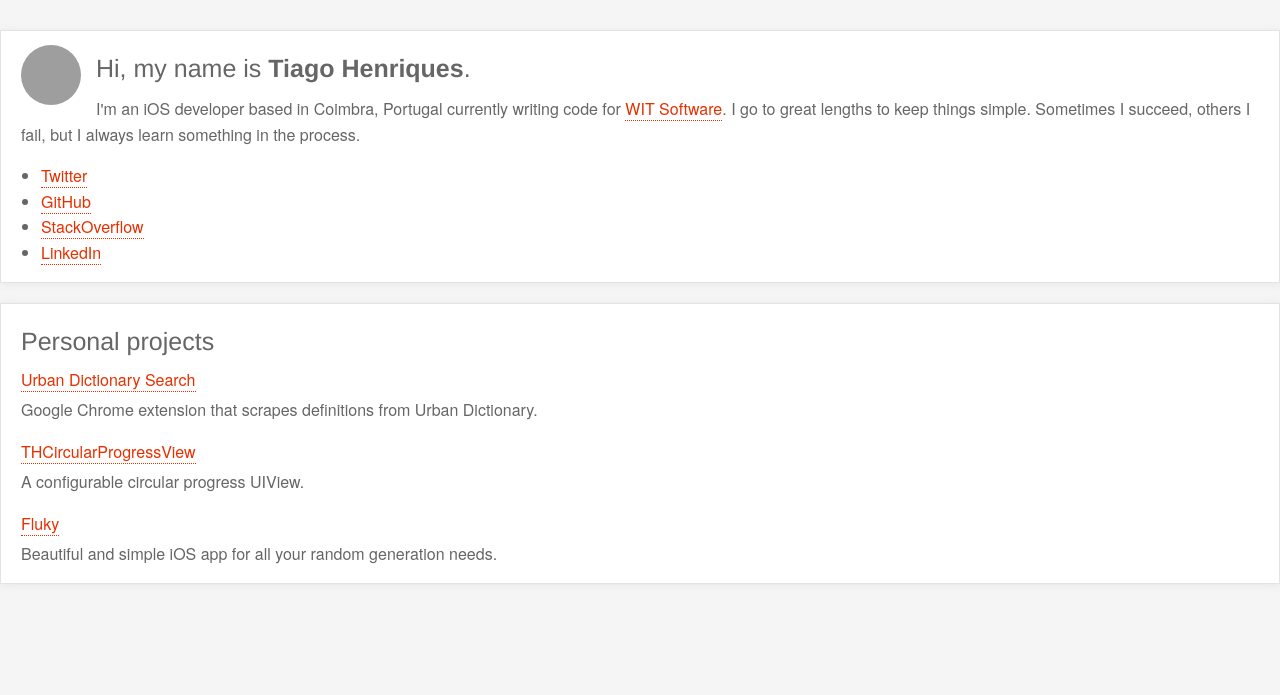
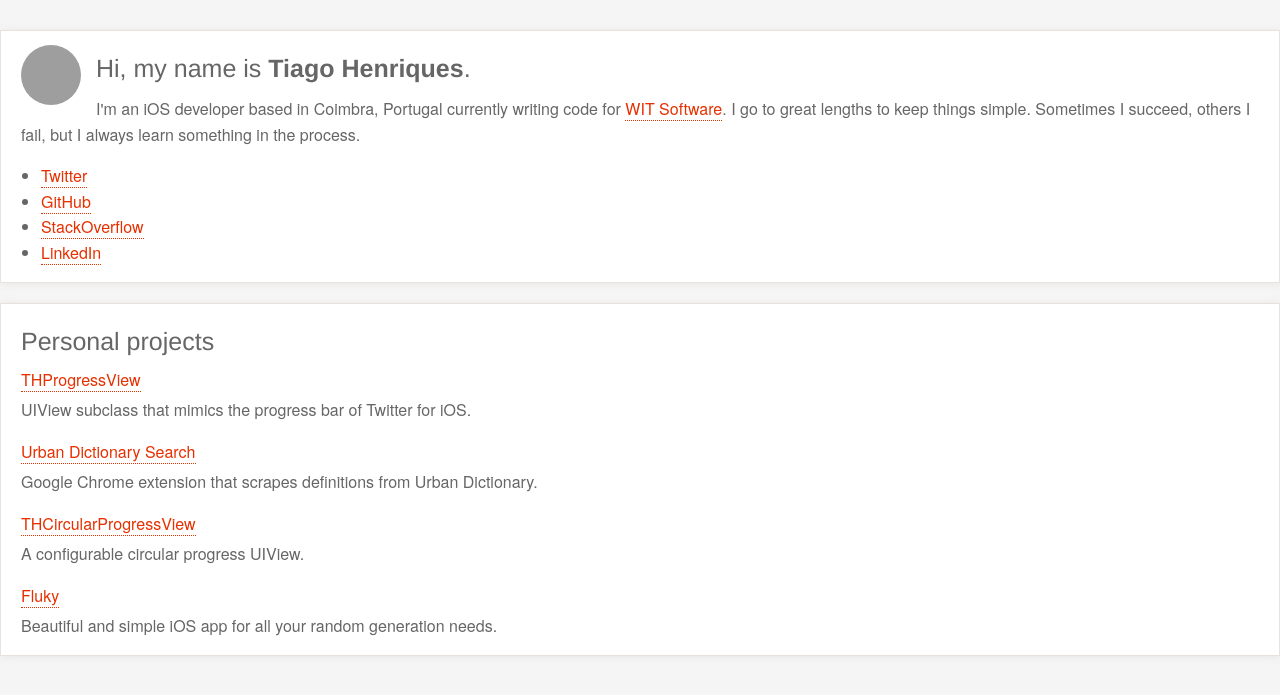
Before and after one commit to tiagomnh/tiagomnh.github.com, a Jekyll site: the page built from index.html, in a window 1280 px wide. Shown: the top 695 px of the page. Built offline with Jekyll 4.4.1, drawn with Linux system fonts in a browser that asks for light colours; nearby versions of some CDN libraries; library files that are not in the unit come from our copies; grey boxes are pictures that could not be loaded.

Commit message:
Add THProgressView to personal projects

```diff
--- a/_includes/projects.html
+++ b/_includes/projects.html
@@ -1,6 +1,10 @@
 <div class="large-8 large-centered columns">
   <div class="box">
     <h4>Personal projects</h4>
+    <dl>
+      <dt><a href="https://github.com/tiagomnh/THProgressView">THProgressView</a></dt>
+      <dd>UIView subclass that mimics the progress bar of Twitter for iOS.</dd>
+    </dl>
     <dl>
       <dt><a href="https://github.com/tiagomnh/urbandictionary-search">Urban Dictionary Search</a></dt>
       <dd>Google Chrome extension that scrapes definitions from Urban Dictionary.</dd>
```
